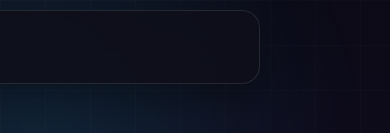
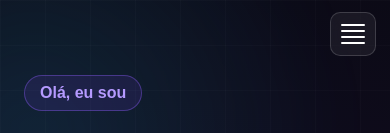
Before and after one commit to RisonaldoBuarque/Portfolio-Risonaldo, a React (Vite) app: page / in a window 390 px wide. Shown: the top 133 px of the page. Built offline with nearby package versions, Linux system fonts and the light colour scheme.

Commit message:
Corrige responsividade tela mobile

```diff
--- a/src/App.css
+++ b/src/App.css
@@ -1067,3 +1067,111 @@ body::after {
     transform: none;
   }
 }
+/* =========================
+   MENU NO CELULAR
+========================= */
+
+@media (max-width: 900px) {
+  .header {
+    position: fixed;
+    top: 12px;
+    right: 14px;
+    left: auto;
+    transform: none;
+    z-index: 1000;
+
+    width: auto;
+    min-width: 0;
+    max-width: none;
+
+    margin: 0;
+    padding: 0;
+
+    border: none;
+    border-radius: 0;
+
+    background: transparent;
+    backdrop-filter: none;
+    box-shadow: none;
+  }
+
+  .menu-toggle {
+    display: flex;
+    flex-direction: column;
+    align-items: center;
+    justify-content: center;
+    gap: 4px;
+
+    width: 46px;
+    height: 46px;
+    padding: 10px;
+
+    border: 1px solid rgba(255, 255, 255, 0.15);
+    border-radius: 12px;
+
+    background: rgba(15, 15, 25, 0.9);
+    backdrop-filter: blur(15px);
+
+    cursor: pointer;
+    z-index: 1002;
+  }
+
+  .menu-toggle span {
+    display: block;
+    width: 22px;
+    height: 2px;
+
+    border-radius: 10px;
+    background: white;
+
+    transition: 0.3s ease;
+  }
+
+  .menu {
+    position: absolute;
+    top: 56px;
+    right: 0;
+
+    width: 200px;
+    min-width: 200px;
+
+    display: flex;
+    flex-direction: column;
+    align-items: stretch;
+    gap: 8px;
+
+    padding: 14px;
+
+    border: 1px solid rgba(255, 255, 255, 0.12);
+    border-radius: 16px;
+
+    background: rgba(15, 15, 25, 0.96);
+    backdrop-filter: blur(18px);
+
+    box-shadow: 0 15px 40px rgba(0, 0, 0, 0.4);
+
+    opacity: 0;
+    visibility: hidden;
+    pointer-events: none;
+
+    transform: translateY(-10px);
+    transition: 0.3s ease;
+  }
+
+  .menu.menu-open {
+    opacity: 1;
+    visibility: visible;
+    pointer-events: auto;
+    transform: translateY(0);
+  }
+
+  .menu a {
+    width: 100%;
+    padding: 12px 14px;
+
+    border-radius: 10px;
+
+    text-align: left;
+    text-decoration: none;
+  }
+}
```
